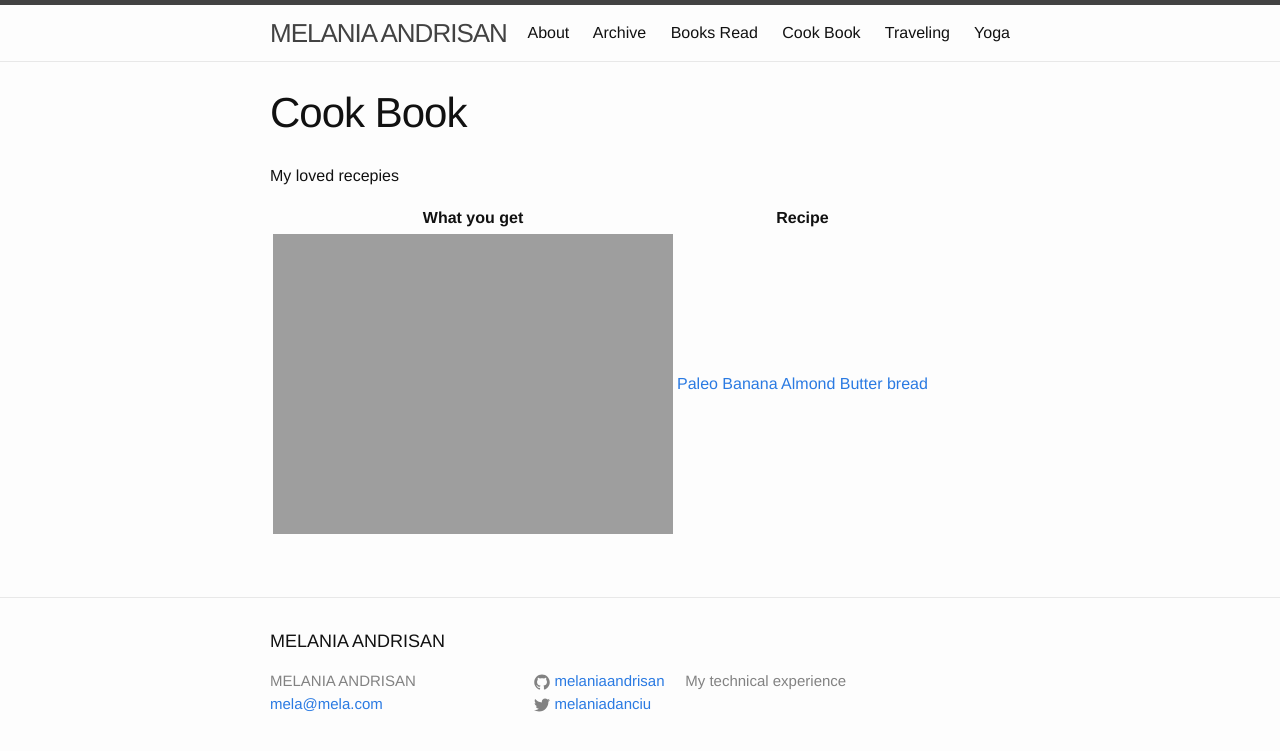
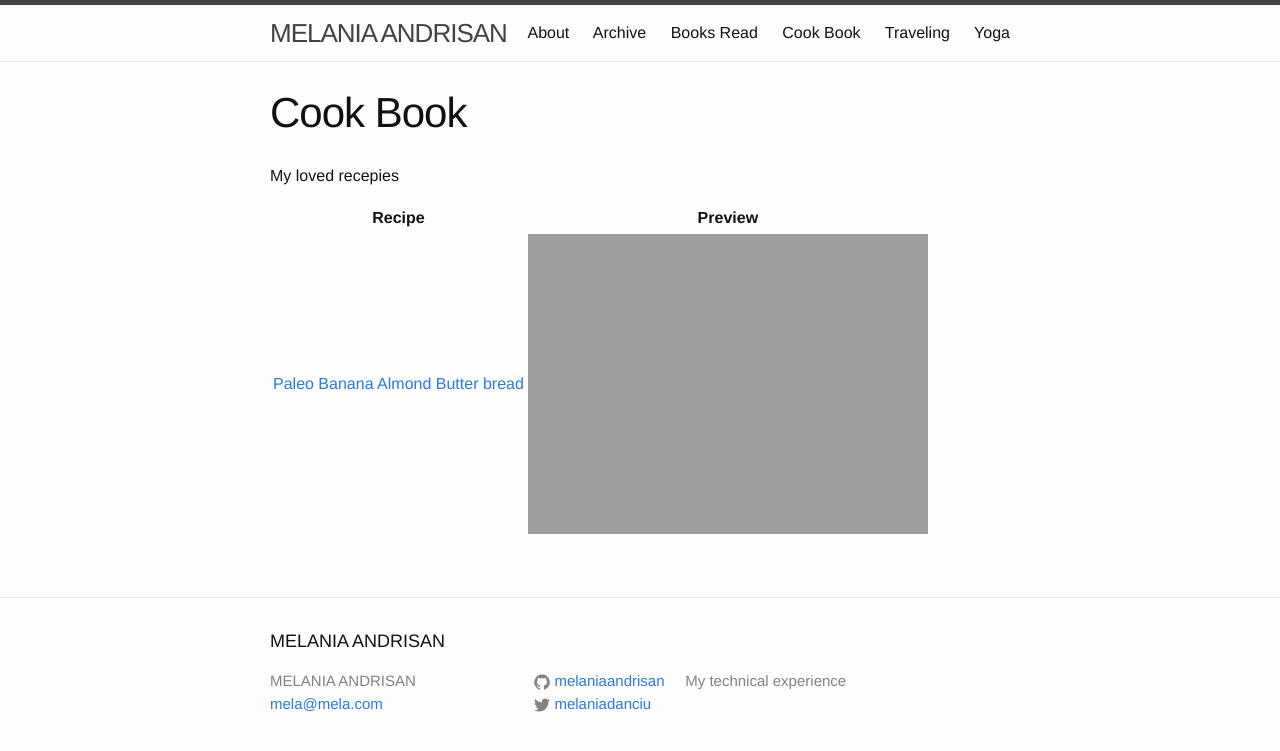
Before and after one commit to melaniaandrisan/melaniaandrisan.github.io, a Jekyll site: the page built from food_history.md, in a window 1280 px wide. Shown: the top 751 px of the page. Built offline with Jekyll 4.4.1, drawn with Linux system fonts in a browser that asks for light colours; comment, search, counter and statistics services are not loaded.

Commit message:
Update food_history.md

```diff
--- a/food_history.md
+++ b/food_history.md
@@ -6,6 +6,6 @@ permalink: /foodhistory/
 
 My loved recepies
 
-|What you get|Recipe|
+|Recipe|Preview|
 |---|---|
-|![Paleo Bread]({{ site.url }}/assets/paleo_banana_bread.JPG =50x)|[Paleo Banana Almond Butter bread](http://mela.ro/food/2018/09/25/Paleo-banana-bread/)|
+|[Paleo Banana Almond Butter bread](http://mela.ro/food/2018/09/25/Paleo-banana-bread/)|![Paleo Bread]({{ site.url }}/assets/paleo_banana_bread.JPG =50x90)|
```
